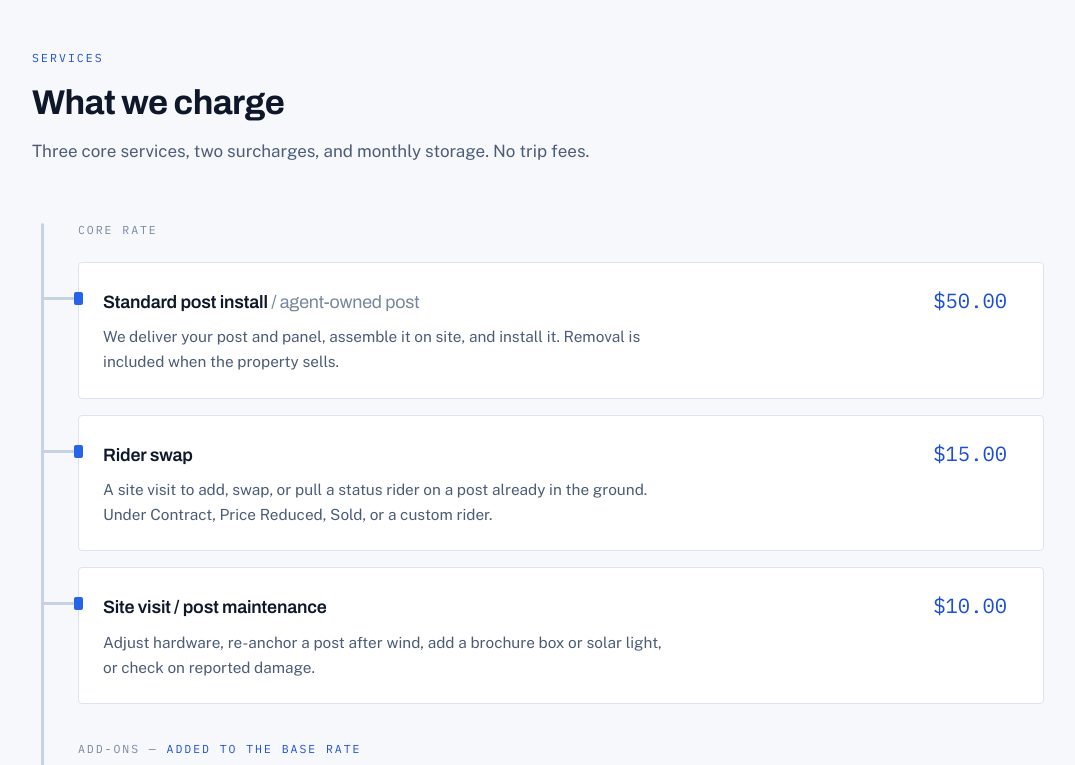
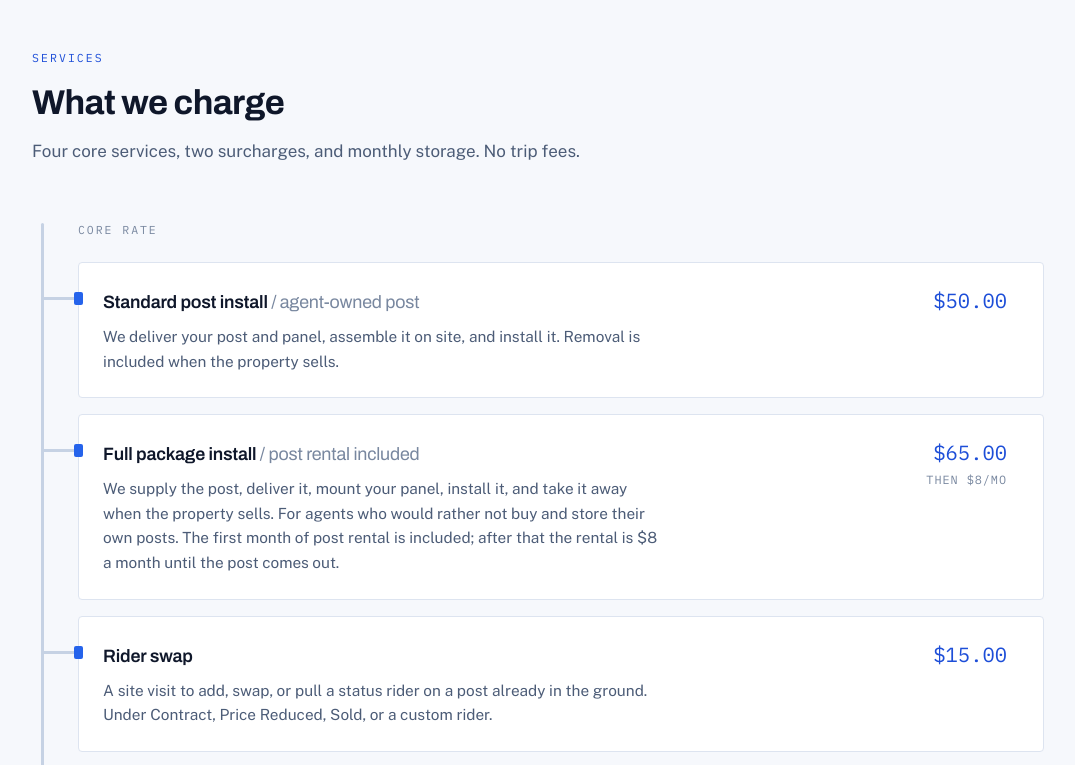
Before and after one commit to yaskhalil/Y.Y.K-Sign-Management-, a plain HTML site: page index.html in a window 1280 px wide. Shown: the part 720-1485 px from the top of the page, without its empty margins (102-1177 px from the left). Drawn offline with nearby package versions, Linux system fonts and the light colour scheme.

Commit message:
Add full package install with post rental
$65 full-service install where we supply the post: delivery, panel mounting,
installation, and removal. First month of post rental included, then $8 a month.
The price cell now spans both grid rows so the recurring line doesn't push the
description out of line with the other cards.

Co-Authored-By: Claude Opus 5 <noreply@anthropic.com>

```diff
--- a/index.html
+++ b/index.html
@@ -310,7 +310,7 @@
   .rider .qualifier { color: var(--text-faint); font-weight: 400; }
 
   .rider .price {
-    grid-column: 2; grid-row: 1;
+    grid-column: 2; grid-row: 1 / span 2;
     margin: 0;
     font-family: var(--mono);
     font-size: 1.28rem;
@@ -319,10 +319,19 @@
     white-space: nowrap;
     line-height: 1.35;
   }
+  .rider .price { text-align: right; }
   .rider .price .unit { font-size: .66em; color: var(--text-faint); }
+  .rider .price .then {
+    display: block;
+    margin-top: 5px;
+    font-size: .58em;
+    letter-spacing: .08em;
+    text-transform: uppercase;
+    color: var(--text-faint);
+  }
   .rider .price .plus { color: var(--text-faint); }
 
-  .rider p { grid-column: 1 / -1; margin: 0; max-width: 60ch; font-size: .96rem; }
+  .rider p { grid-column: 1; margin: 0; max-width: 60ch; font-size: .96rem; }
 
   .rail-note {
     margin: 0 0 0 var(--arm);
@@ -415,7 +424,7 @@
     .logo { gap: var(--s3); }
     .logo svg { height: 88px; }
     .rider { padding: var(--s4) var(--s4); grid-template-columns: 1fr; row-gap: var(--s2); }
-    .rider .price { grid-column: 1; grid-row: auto; }
+    .rider .price { grid-column: 1; grid-row: auto; text-align: left; }
     .rider::before { top: 30px; }
     .rider::after { top: 25px; }
     .actions .btn { flex: 1 1 100%; justify-content: center; }
@@ -497,7 +506,7 @@
       <div class="section-head rise">
         <p class="eyebrow">Services</p>
         <h2>What we charge</h2>
-        <p>Three core services, two surcharges, and monthly storage. No trip fees.</p>
+        <p>Four core services, two surcharges, and monthly storage. No trip fees.</p>
       </div>
 
       <div class="rail">
@@ -508,6 +517,12 @@
             <h3>Standard post install <span class="qualifier">/ agent-owned post</span></h3>
             <p class="price">$50.00</p>
             <p>We deliver your post and panel, assemble it on site, and install it. Removal is included when the property sells.</p>
+          </article>
+
+          <article class="rider">
+            <h3>Full package install <span class="qualifier">/ post rental included</span></h3>
+            <p class="price">$65.00<span class="then">then $8/mo</span></p>
+            <p>We supply the post, deliver it, mount your panel, install it, and take it away when the property sells. For agents who would rather not buy and store their own posts. The first month of post rental is included; after that the rental is $8 a month until the post comes out.</p>
           </article>
 
           <article class="rider">
```
Also changed, not shown: 1 other file.
